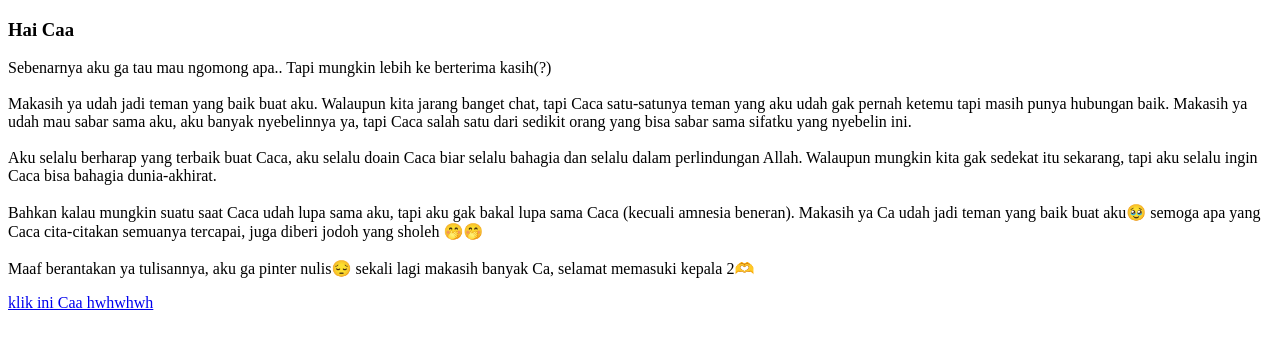
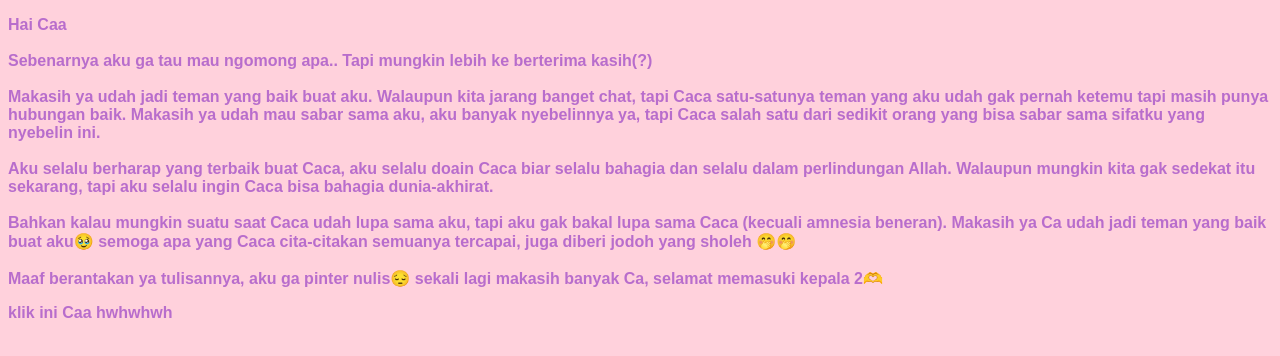
Before and after one commit to yxzukii/HBD-CACA, a plain HTML site: page index.html in a window 1280 px wide. Drawn offline with Linux system fonts and the light colour scheme.

Commit message:
Add files via upload

```diff
--- a/index.html
+++ b/index.html
@@ -4,10 +4,35 @@
     <meta charset="UTF-8">
     <meta name="viewport" content="width=device-width, initial-scale=1.0">
     <title>Halow:))</title>
+    <style>
+        /* Warna background pink pastel */
+        body {
+            background-color: #ffd1dc; /* Pink pastel */
+            font-family: Arial, sans-serif;
+        }
+
+        /* Warna tulisan ungu pastel */
+        h3, p {
+            color: #b86dcc; /* Ungu pastel */
+        }
+
+        /* Gaya link */
+        a {
+            color: #b86dcc; /* Link ungu pastel */
+            text-decoration: none; /* Hilangkan garis bawah pada link */
+        }
+
+            /* Saat link di-hover */
+            a:hover {
+                text-decoration: underline; /* Garis bawah saat link di-hover */
+            }
+    </style>
 </head>
 <body>
-    <h3>Hai Caa</h3>
     <p>
+        <strong>
+        Hai Caa
+        <br><br>
         Sebenarnya aku ga tau mau ngomong apa.. Tapi mungkin lebih ke berterima kasih(?)
         <br><br>
         Makasih ya udah jadi teman yang baik buat aku. Walaupun kita jarang banget chat, tapi Caca satu-satunya teman yang aku udah gak pernah ketemu tapi masih punya hubungan baik. Makasih ya udah mau sabar sama aku, aku banyak nyebelinnya ya, tapi Caca salah satu dari sedikit orang yang bisa sabar sama sifatku yang nyebelin ini.
@@ -20,6 +45,7 @@
     </p>
     <p>
         <a href="cacaca.html">klik ini Caa hwhwhwh</a>
+        </strong>
     </p>
 </body>
 </html>
```
